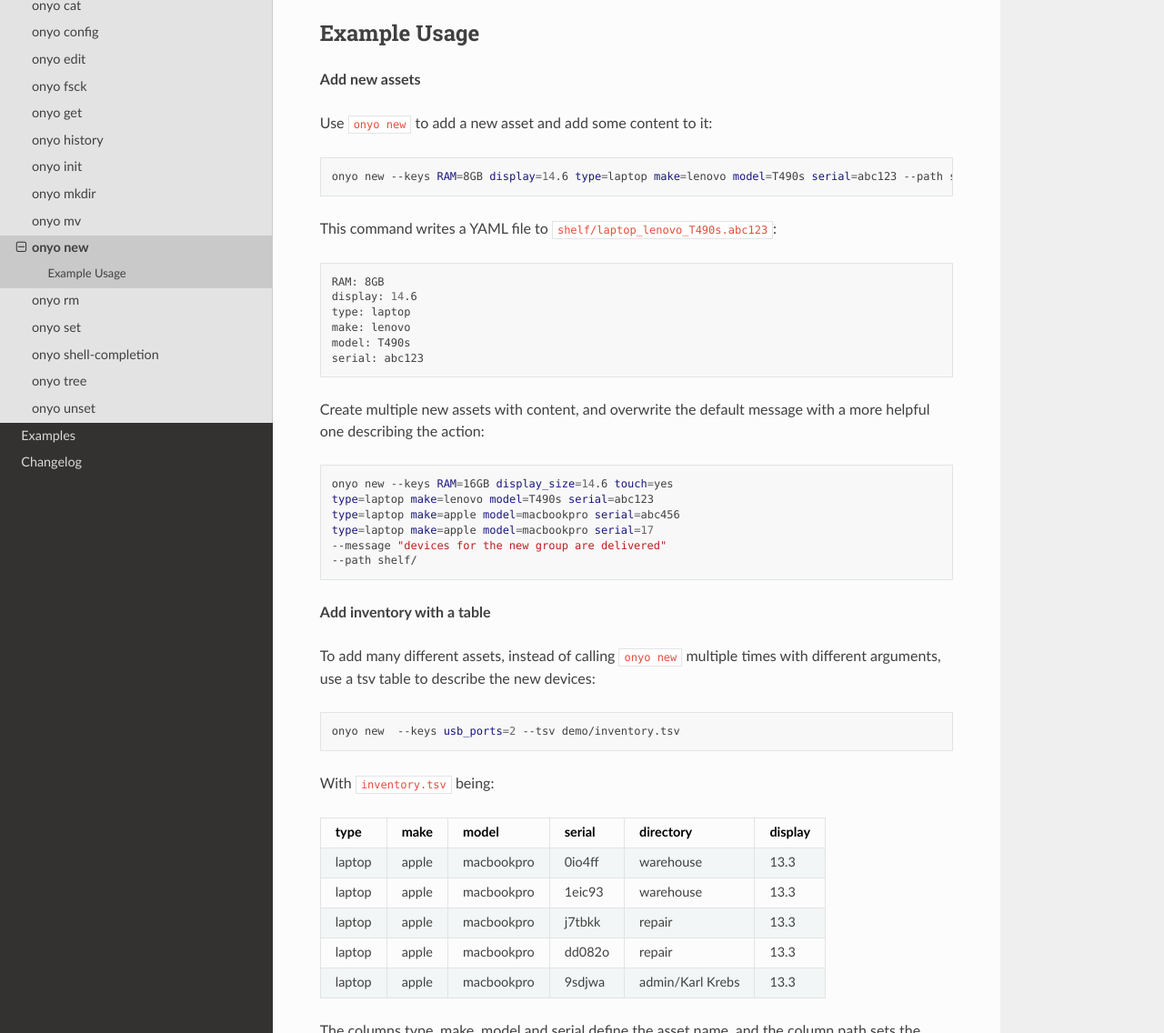
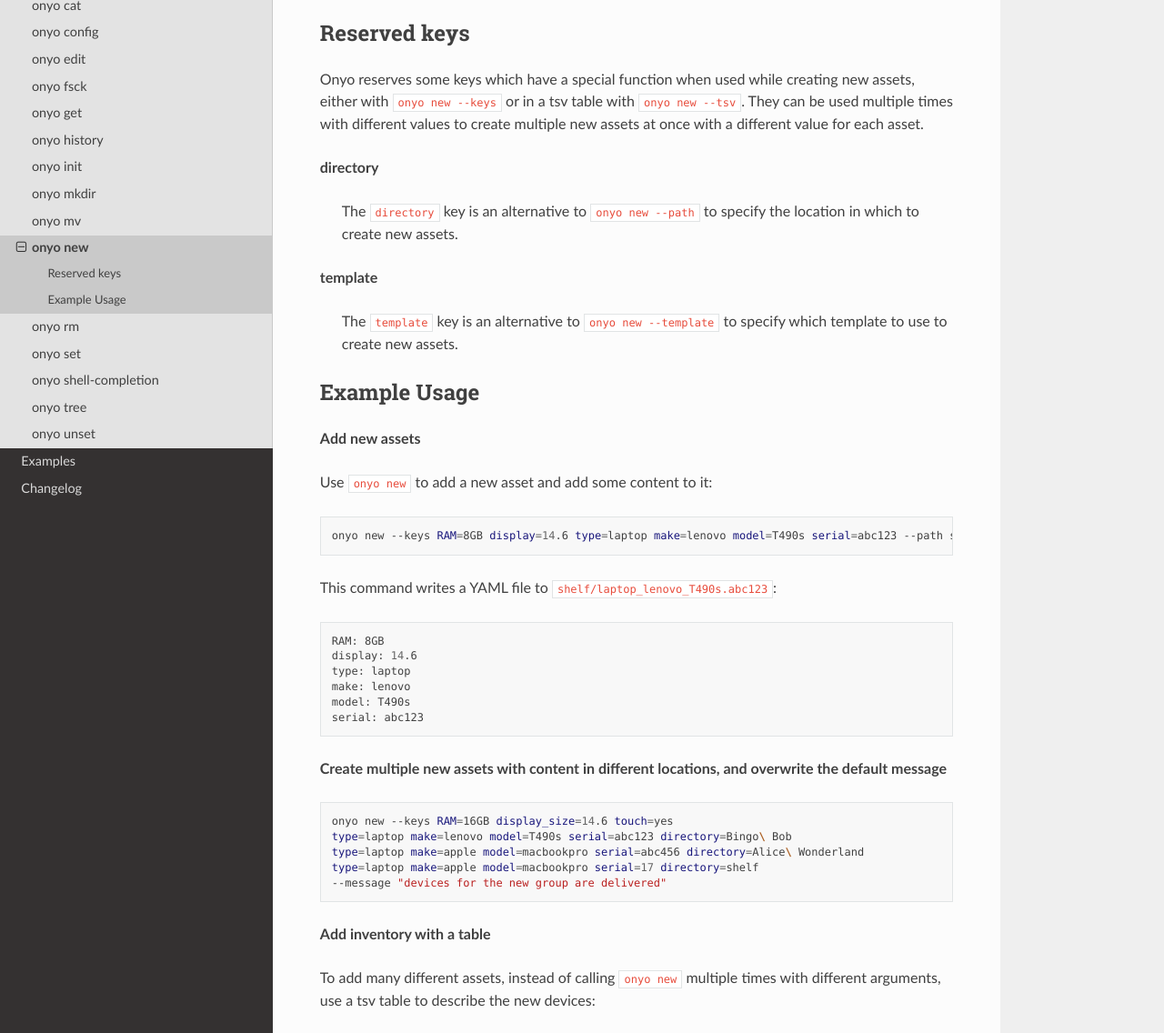
Before and after one commit to psyinfra/onyo, a Sphinx documentation site: the page built from docs/source/cmd_new.rst, in a window 1280 px wide and 1400 px high, cut to the strip 264-1400 px from the top of the window. Shown: the whole strip at 91% size. Built offline with Sphinx 7.4.7 and the Read the Docs theme 2.0.0, drawn with Linux system fonts in a browser that asks for light colours.

Commit message:
Docs: add examples and descriptions to CLI usage

```diff
--- a/docs/source/cmd_new.rst
+++ b/docs/source/cmd_new.rst
@@ -6,6 +6,26 @@ onyo new
    :func: setup_parser
    :prog: onyo
    :path: new
+
+
+Reserved keys
+*************
+
+Onyo reserves some keys which have a special function when used while creating
+new assets, either with ``onyo new --keys`` or in a tsv table with
+``onyo new --tsv``.
+They can be used multiple times with different values to create multiple
+new assets at once with a different value for each asset.
+
+**directory**
+
+    The ``directory`` key is an alternative to ``onyo new --path`` to specify
+    the location in which to create new assets.
+
+**template**
+
+    The ``template`` key is an alternative to ``onyo new --template`` to specify
+    which template to use to create new assets.
 
 
 Example Usage
@@ -30,17 +50,16 @@ This command writes a YAML file to ``shelf/laptop_lenovo_T490s.abc123``:
    model: T490s
    serial: abc123
 
-Create multiple new assets with content, and overwrite the default message
-with a more helpful one describing the action:
+**Create multiple new assets with content in different locations, and overwrite
+the default message**
 
 .. code:: shell
 
    onyo new --keys RAM=16GB display_size=14.6 touch=yes
-   type=laptop make=lenovo model=T490s serial=abc123
-   type=laptop make=apple model=macbookpro serial=abc456
-   type=laptop make=apple model=macbookpro serial=17
+   type=laptop make=lenovo model=T490s serial=abc123 directory=Bingo\ Bob
+   type=laptop make=apple model=macbookpro serial=abc456 directory=Alice\ Wonderland
+   type=laptop make=apple model=macbookpro serial=17 directory=shelf
    --message "devices for the new group are delivered"
-   --path shelf/
 
 
 **Add inventory with a table**
```
Also changed, not shown: 1 other file.
